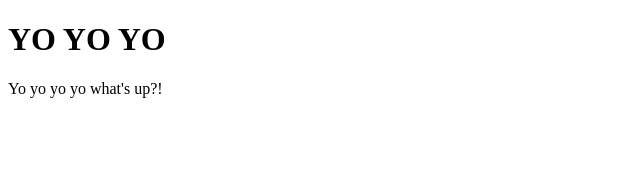
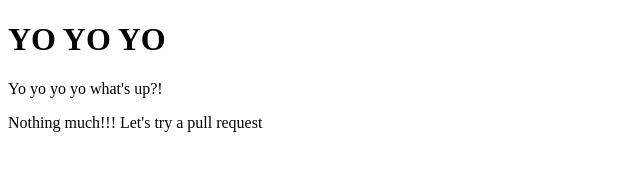
Before and after one commit to HackerYoooooou/ourCoolApp, a plain HTML site: page index.html in a window 1280 px wide. Shown: the whole page, without its empty margins (0-640 px from the left). Drawn offline with Linux system fonts and the light colour scheme.

Commit message:
we are the greatest pullers!

```diff
--- a/index.html
+++ b/index.html
@@ -10,6 +10,7 @@
     <div>
         <h1>YO YO YO</h1>
         <p>Yo yo yo yo what's up?!</p>
+        <p>Nothing much!!! Let's try a pull request</p>
     </div>
 </body>
 </html>
```
